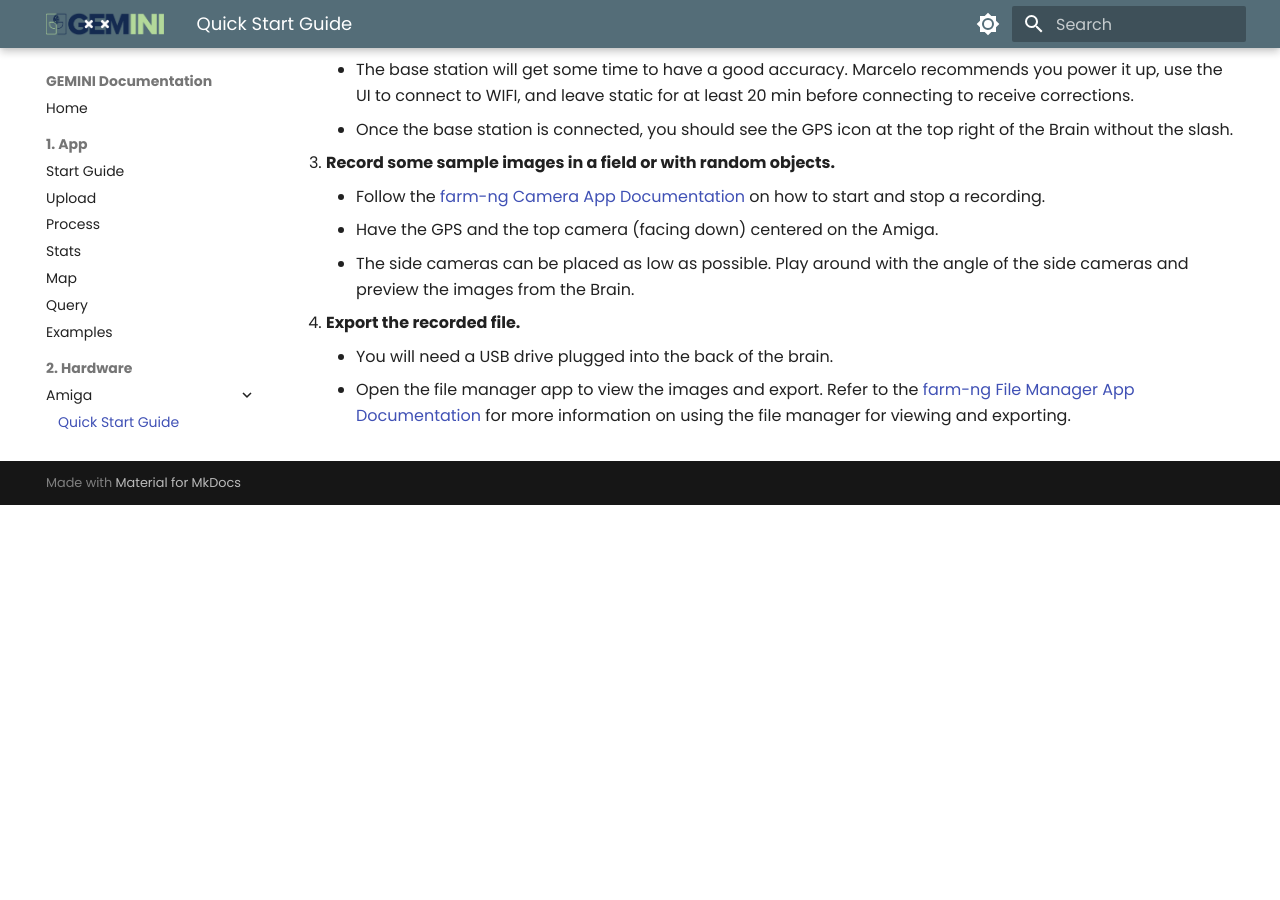
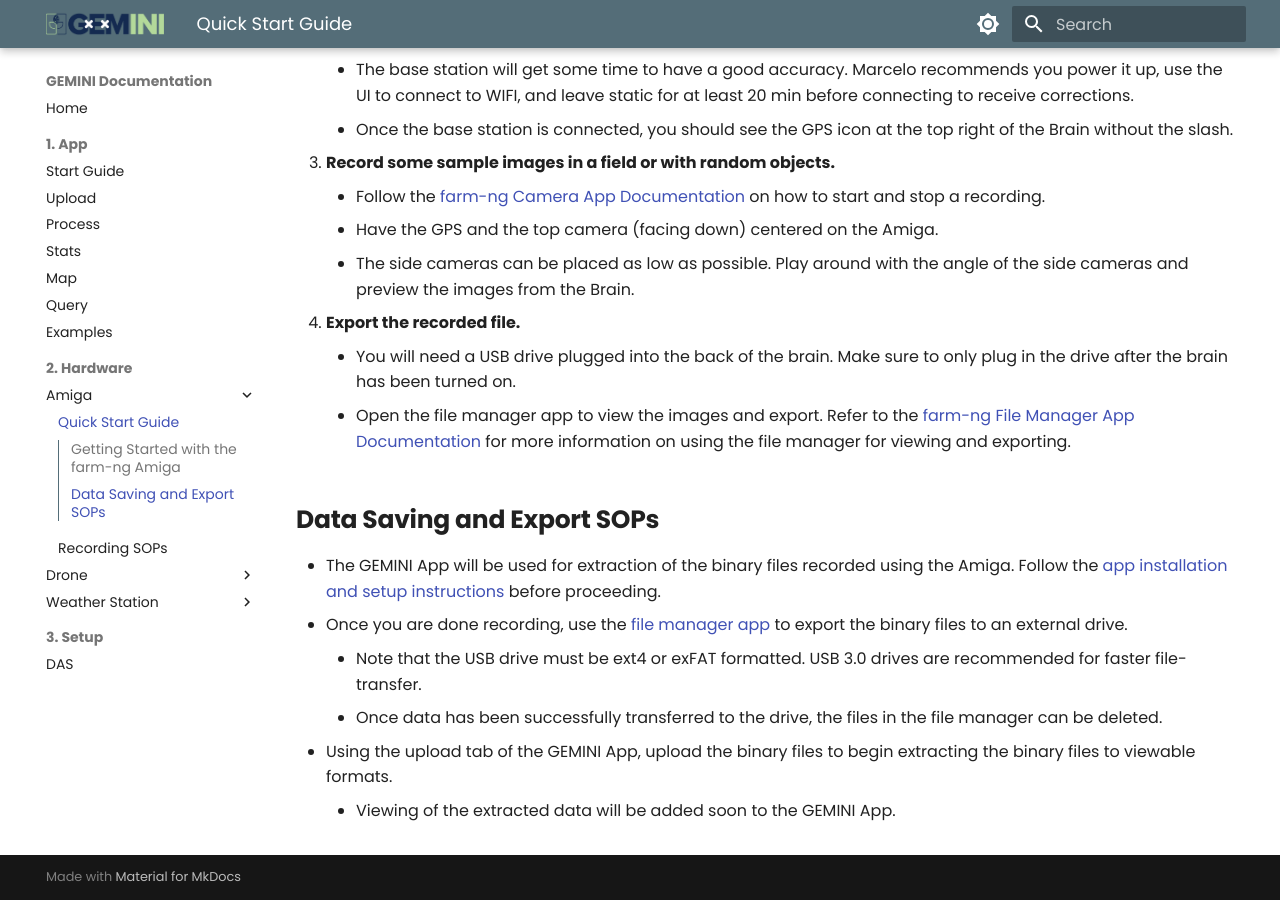
Before and after one commit to GEMINI-Breeding/GEMINI-Breeding.github.io, an MkDocs documentation site: the page built from docs/2. Hardware/Amiga/1- AmigaQSG.md, in a window 1280 px wide and 900 px high, scrolled down 977 px. Built offline with MkDocs 1.6.1 and Material for MkDocs 9.7.7, drawn with Linux system fonts in a browser that asks for light colours; before the commit the page ends 1482 px from its top, so only the background shows below that.

Commit message:
Small updates to Amiga docs and partners image.

```diff
--- a/docs/2. Hardware/Amiga/1- AmigaQSG.md
+++ b/docs/2. Hardware/Amiga/1- AmigaQSG.md
@@ -30,6 +30,14 @@
 
 4. **Export the recorded file.**
     - You will need a USB drive plugged into the
-back of the brain.
+back of the brain. Make sure to only plug in the drive after the brain has been turned on.
     - Open the file manager app to view
  the images and export. Refer to the [farm-ng File Manager App Documentation](https://amiga.farm-ng.com/docs/apps/file_manager_app/){:target="_blank"} for more information on using the file manager for viewing and exporting.
+
+## **Data Saving and Export SOPs**
+- The GEMINI App will be used for extraction of the binary files recorded using the Amiga. Follow the [app installation and setup instructions](../../1.%20App/1-%20Installation.md) before proceeding.
+- Once you are done recording, use the [file manager app](https://amiga.farm-ng.com/docs/apps/file_manager_app/){:target="_blank"} to export the binary files to an external drive.
+    -  Note that the USB drive must be ext4 or exFAT formatted. USB 3.0 drives are recommended for faster file-transfer.
+    -  Once data has been successfully transferred to the drive, the files in the file manager can be deleted.
+- Using the upload tab of the GEMINI App, upload the binary files to begin extracting the binary files to viewable formats.
+    - Viewing of the extracted data will be added soon to the GEMINI App.
```
Also changed, not shown: docs/2. Hardware/Amiga/2- Recording.md (added, +12 -0 lines), docs/assets/partners.png.
